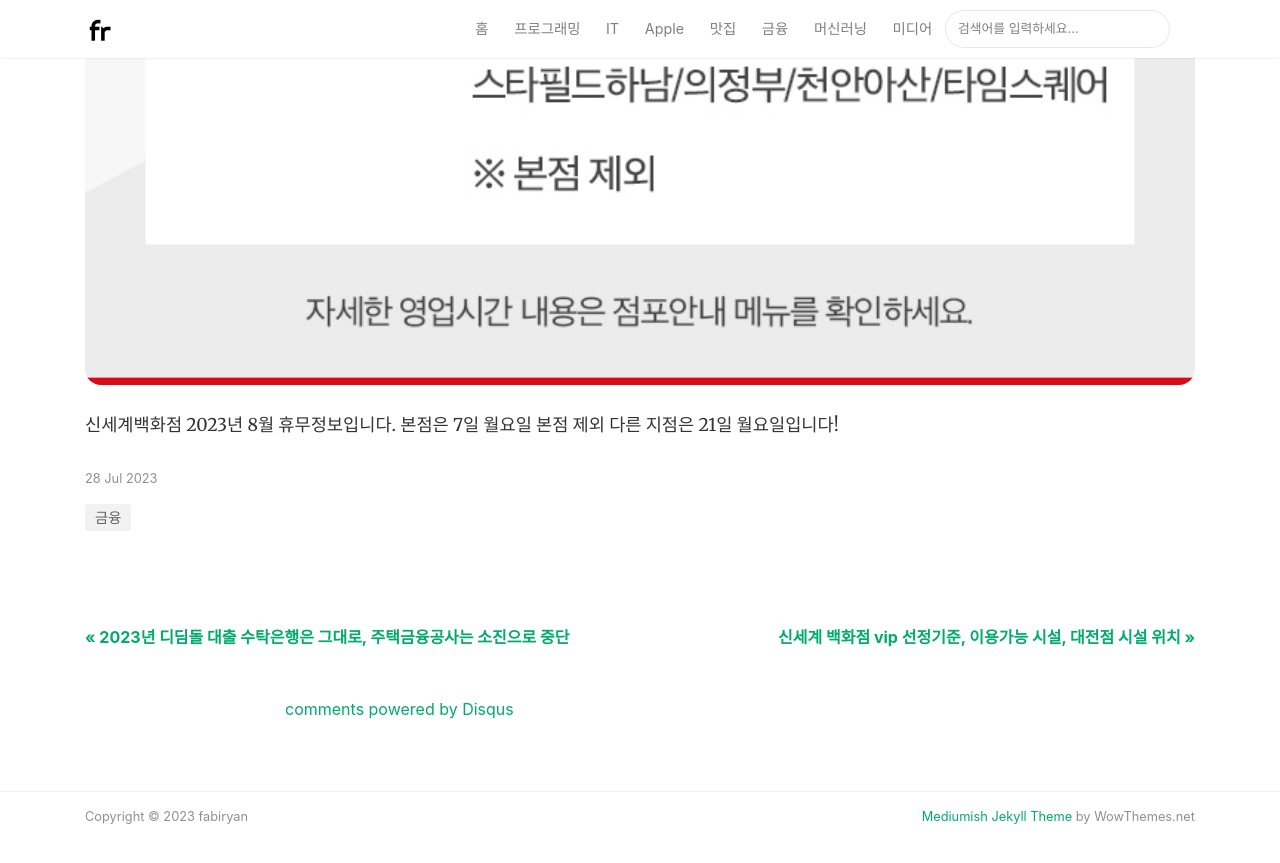
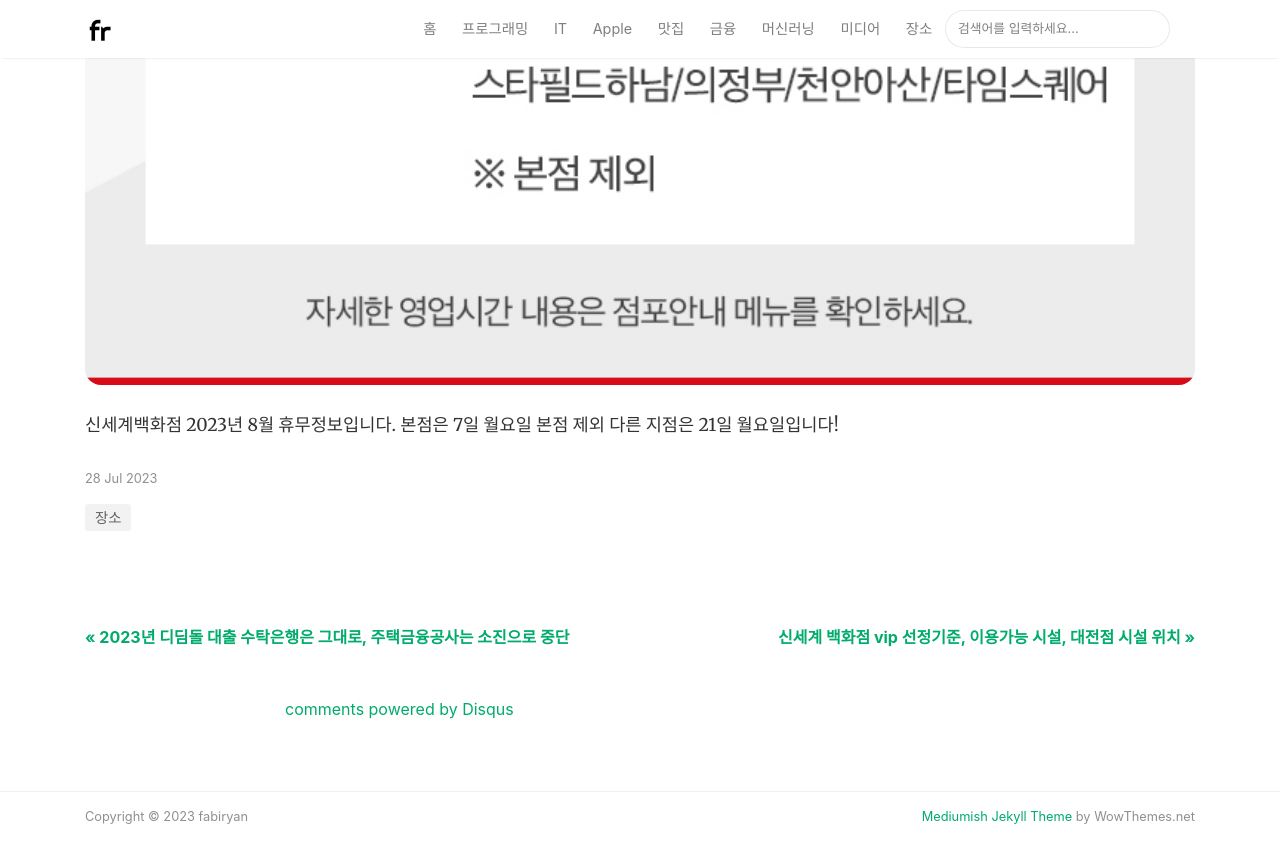
Before and after one commit to ryanlee92/ryanlee92.github.io, a Jekyll site: the page built from _posts/2023-07-28-shinsegae-23-8.md, in a window 1280 px wide and 900 px high, scrolled down 981 px. Shown: the top 863 px of the window. Built offline with Jekyll 4.4.1, drawn with Linux system fonts in a browser that asks for light colours; nearby versions of some CDN libraries; comment, search, counter and statistics services are not loaded.

Commit message:
카테고리 추가

```diff
--- a/_posts/2023-07-28-shinsegae-23-8.md
+++ b/_posts/2023-07-28-shinsegae-23-8.md
@@ -2,7 +2,7 @@
 layout: post
 title:  "신세계 백화점 2023년 8월 휴무 정보"
 author: fabi
-categories: ["금융"]
+categories: ["장소"]
 image: assets/images/shinsegae-vip/8월휴점일.jpeg
 description: "신세계 백화점 2023년 8월 휴무 정보를 공유드립니다."
 featured: false
--- a/_posts/2023-07-28-shinsegae-vip.md
+++ b/_posts/2023-07-28-shinsegae-vip.md
@@ -2,7 +2,7 @@
 layout: post
 title:  "신세계 백화점 vip 선정기준, 이용가능 시설, 대전점 시설 위치"
 author: fabi
-categories: ["금융"]
+categories: ["장소"]
 image: assets/images/shinsegae-vip/thumbnail.png
 description: "신세계 백화점 vip 선정기준과 이용가능한 시설, 대전점의 시설 위치 정보를 공유드립니다."
 featured: false
```
